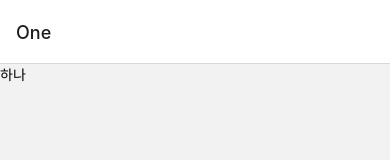
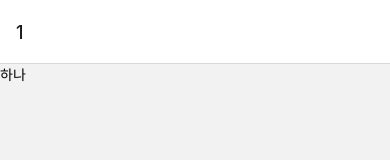
Before and after one commit to leejungho9/noovies, a React Native app: screen / in a window 390 px wide. Shown: the top 160 px of the page. Built offline with nearby package versions, Linux system fonts and the light colour scheme.

Commit message:
#2.11 Configuring Stack Navigation

```diff
--- a/navigation/Stack.js
+++ b/navigation/Stack.js
@@ -1,6 +1,7 @@
 import { createStackNavigator } from "@react-navigation/stack";
 import { Text, View } from "react-native";
 import { TouchableOpacity } from "react-native-gesture-handler";
+import { YELLOW_COLOR } from "../color";
 
 const NativeStack = createStackNavigator();
 
@@ -32,8 +33,16 @@ const ScreenThree = ({ navigation }) => {
 
 function Stack() {
   return (
-    <NativeStack.Navigator>
-      <NativeStack.Screen name="One" component={ScreenOne} />
+    <NativeStack.Navigator
+      screenOptions={{
+        headerBackTitleVisible: false,
+      }}
+    >
+      <NativeStack.Screen
+        options={{ title: "1" }}
+        name="One"
+        component={ScreenOne}
+      />
       <NativeStack.Screen name="Two" component={ScreenTwo} />
       <NativeStack.Screen name="Three" component={ScreenThree} />
     </NativeStack.Navigator>
```
